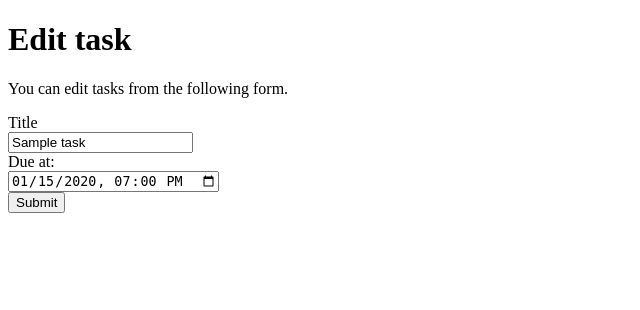
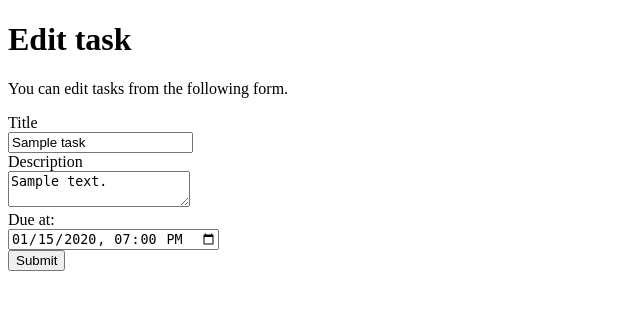
Before and after one commit to aytbunbun/django-test-exercise, a Django app: page /1/update in a window 1280 px wide. Shown: the top 310 px of the page, without its empty margins (0-640 px from the left). Run offline with Django 5.2, Linux system fonts and the light colour scheme; tables that the repository leaves empty hold one stand-in row (values such as "Sample post").

Commit message:
feat: edit description in edit page

```diff
--- a/todo/templates/todo/edit.html
+++ b/todo/templates/todo/edit.html
@@ -21,6 +21,13 @@
                        value="{{ task.title }}">
             </div>
             <div>
+                <label for="descriptionInput">Description</label>
+                <br>
+                <textarea id="descriptionInput"
+                          name="description"
+                          placeholder="Input description">{{ task.description }}</textarea>
+            </div>
+            <div>
                 <label for="dueInput">Due at:</label>
                 <br>
                 <input id="dueInput"
```
